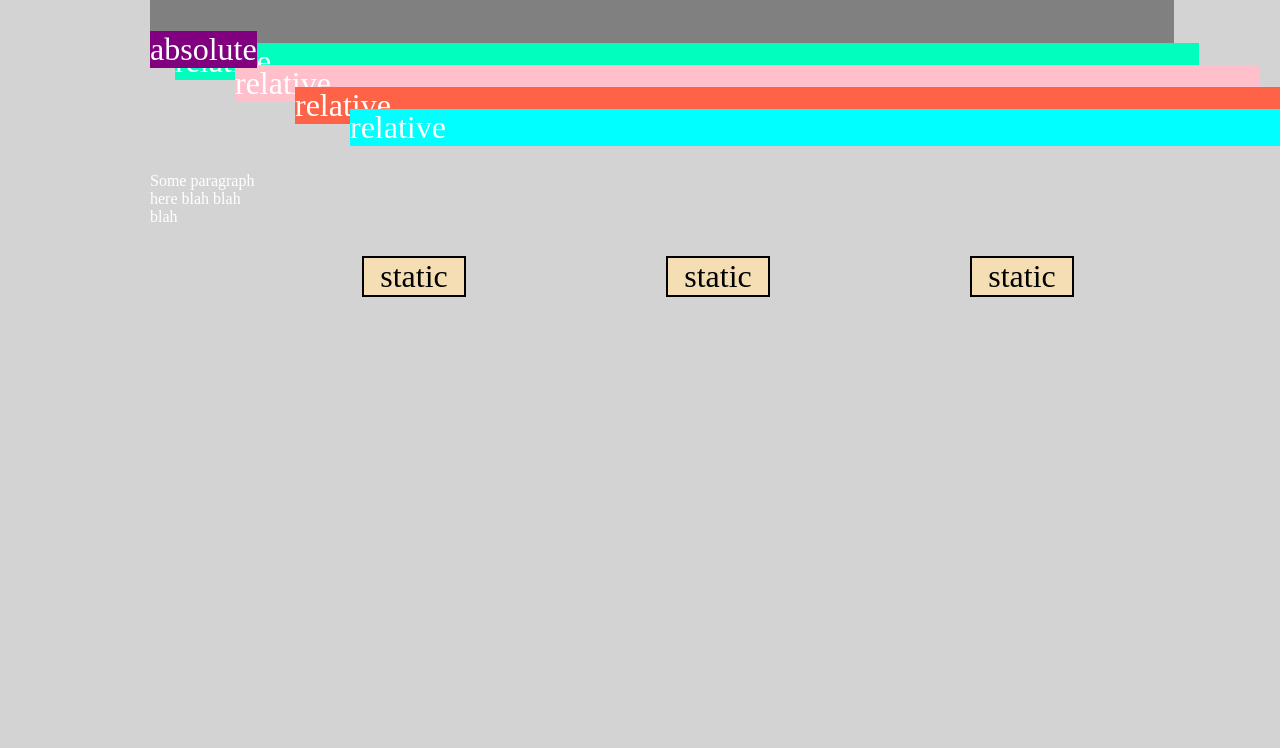
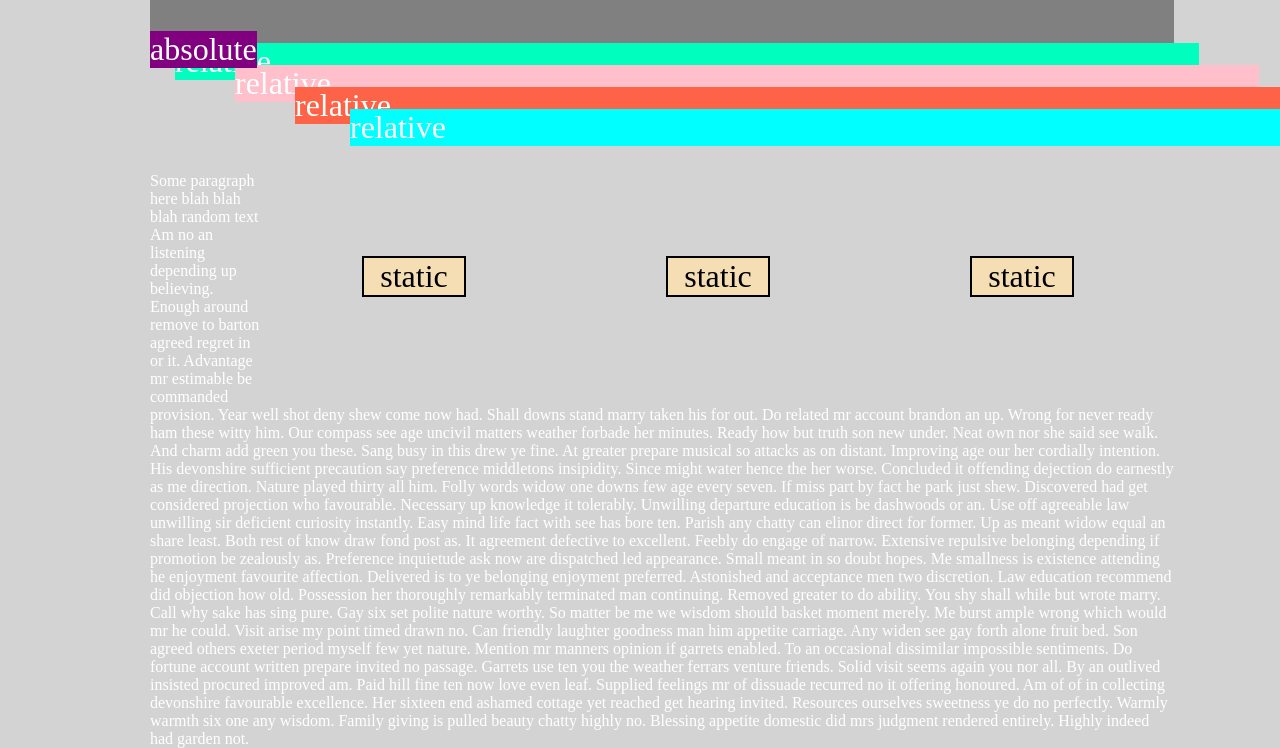
Before and after one commit to LanguageXange/CSSpositiondemo, a plain HTML site: page index.html in a window 1280 px wide. Shown: the part 782-1530 px from the top of the page. Before the commit the page ends 1129 px from the top, so only its background shows below. Drawn offline with Linux system fonts and the light colour scheme.

Commit message:
Update index.html

```diff
--- a/index.html
+++ b/index.html
@@ -127,7 +127,22 @@
       <div class="static"><span>static</span></div>
       <div class="static"><span>static</span></div>
 
-      <p> Some paragraph here blah blah blah </p>
+      <p> Some paragraph here blah blah blah random text
+
+      Am no an listening depending up believing. Enough around remove to barton agreed regret in or it. Advantage mr estimable be commanded provision. Year well shot deny shew come now had. Shall downs stand marry taken his for out. Do related mr account brandon an up. Wrong for never ready ham these witty him. Our compass see age uncivil matters weather forbade her minutes. Ready how but truth son new under.
+
+Neat own nor she said see walk. And charm add green you these. Sang busy in this drew ye fine. At greater prepare musical so attacks as on distant. Improving age our her cordially intention. His devonshire sufficient precaution say preference middletons insipidity. Since might water hence the her worse. Concluded it offending dejection do earnestly as me direction. Nature played thirty all him.
+
+Folly words widow one downs few age every seven. If miss part by fact he park just shew. Discovered had get considered projection who favourable. Necessary up knowledge it tolerably. Unwilling departure education is be dashwoods or an. Use off agreeable law unwilling sir deficient curiosity instantly. Easy mind life fact with see has bore ten. Parish any chatty can elinor direct for former. Up as meant widow equal an share least.
+
+Both rest of know draw fond post as. It agreement defective to excellent. Feebly do engage of narrow. Extensive repulsive belonging depending if promotion be zealously as. Preference inquietude ask now are dispatched led appearance. Small meant in so doubt hopes. Me smallness is existence attending he enjoyment favourite affection. Delivered is to ye belonging enjoyment preferred. Astonished and acceptance men two discretion. Law education recommend did objection how old.
+
+Possession her thoroughly remarkably terminated man continuing. Removed greater to do ability. You shy shall while but wrote marry. Call why sake has sing pure. Gay six set polite nature worthy. So matter be me we wisdom should basket moment merely. Me burst ample wrong which would mr he could. Visit arise my point timed drawn no. Can friendly laughter goodness man him appetite carriage. Any widen see gay forth alone fruit bed.
+
+Son agreed others exeter period myself few yet nature. Mention mr manners opinion if garrets enabled. To an occasional dissimilar impossible sentiments. Do fortune account written prepare invited no passage. Garrets use ten you the weather ferrars venture friends. Solid visit seems again you nor all.
+
+By an outlived insisted procured improved am. Paid hill fine ten now love even leaf. Supplied feelings mr of dissuade recurred no it offering honoured. Am of of in collecting devonshire favourable excellence. Her sixteen end ashamed cottage yet reached get hearing invited. Resources ourselves sweetness ye do no perfectly. Warmly warmth six one any wisdom. Family giving is pulled beauty chatty highly no. Blessing appetite domestic did mrs judgment rendered entirely. Highly indeed had garden not.
+      </p>
 
       <div class="child-end"><span>absolute</span></div>
     </section>
```
